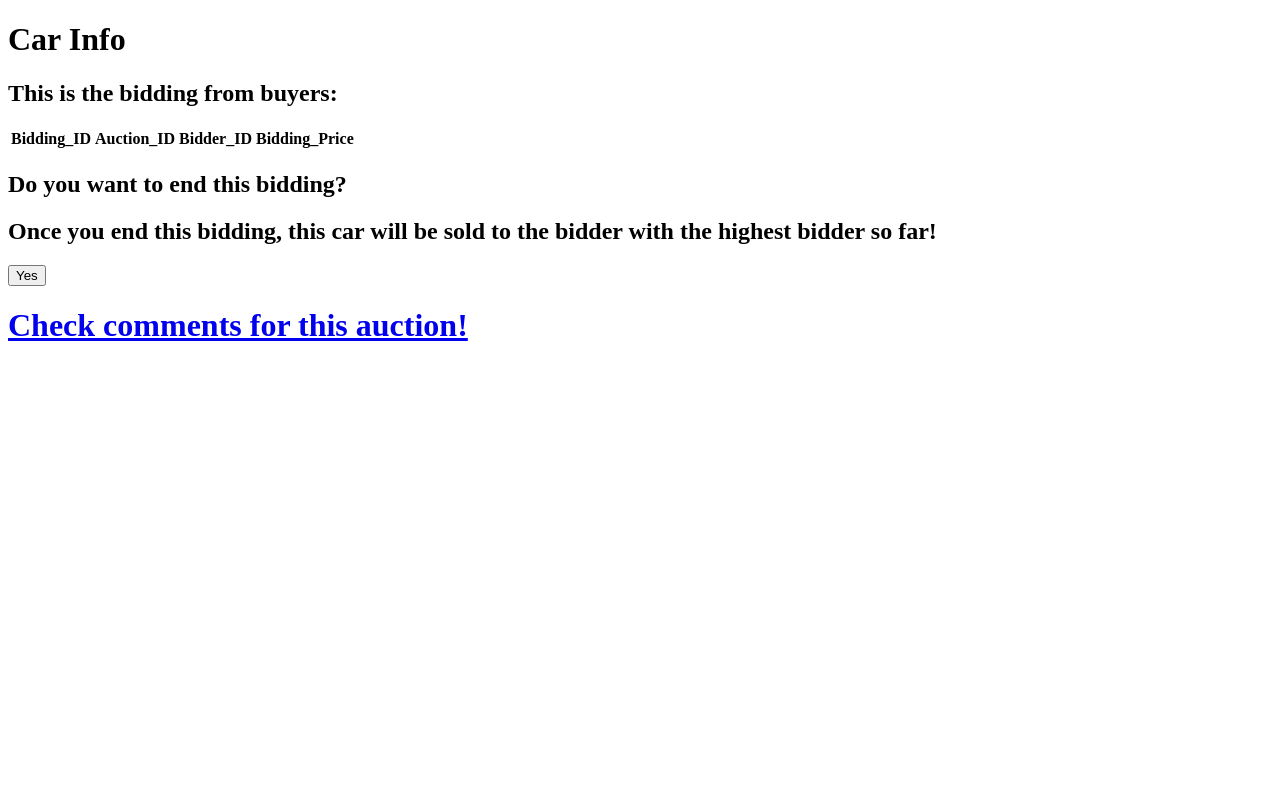
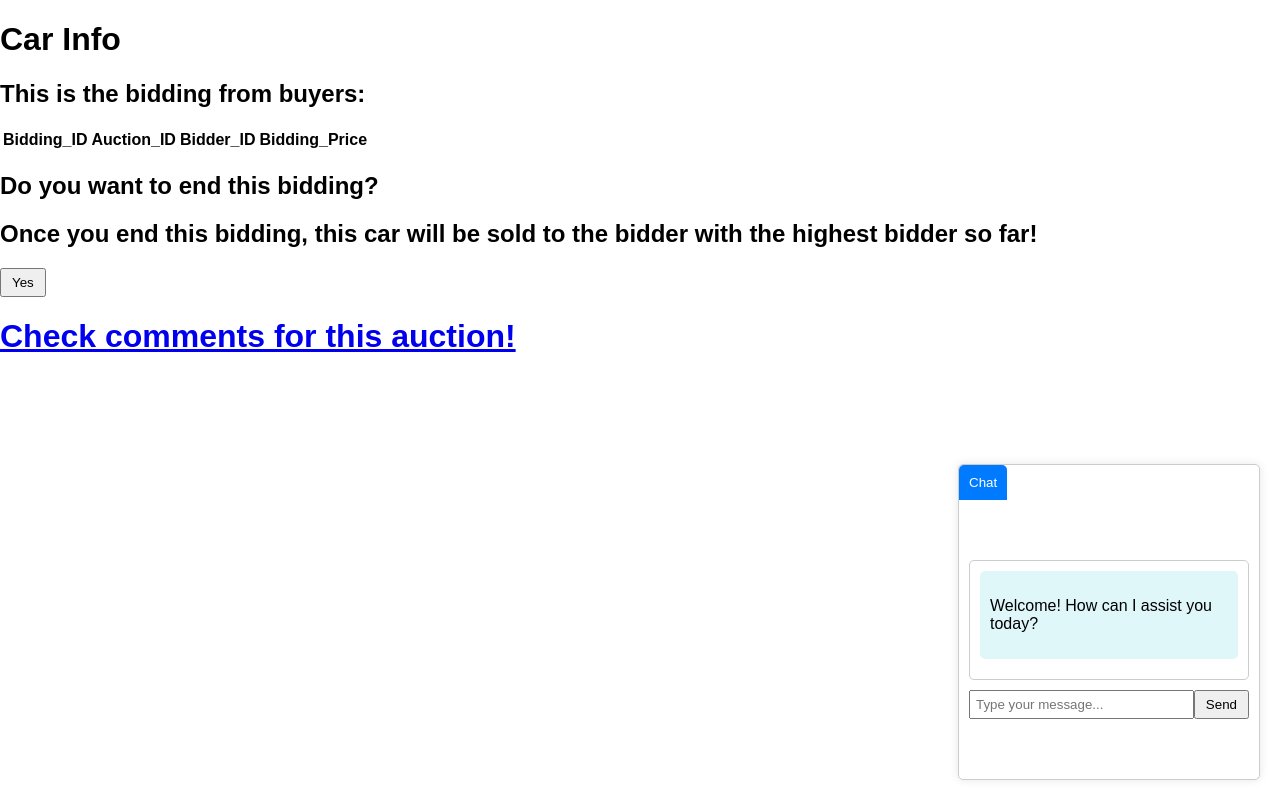
Before and after one commit to ChaiTowKway/CS5200_Bidding, a Django app: page /detailSeller/ in a window 1280 px wide. Run offline with Django 4.2, Linux system fonts and the light colour scheme; data that the repository does not hold is empty.

Commit message:
add chatbot to other pages

```diff
--- a/templates/base.html
+++ b/templates/base.html
@@ -36,3 +36,4 @@
     <!-- You can add more JavaScript files or inline scripts as needed -->
   </body>
 </html>
+{% include './chatbot/chat.html' %}
--- a/templates/comment.html
+++ b/templates/comment.html
@@ -39,3 +39,4 @@
     <button class="btn">Post a Reply</button>
 
 </form>
+{% include './chatbot/chat.html' %}
--- a/templates/detail.html
+++ b/templates/detail.html
@@ -57,6 +57,6 @@
 
     {% endfor %} -->
 
-
+    {% include './chatbot/chat.html' %}
 </body>
 </html>
--- a/templates/detailSeller.html
+++ b/templates/detailSeller.html
@@ -70,6 +70,6 @@
     <h1><a href="/comments">Check comments for this auction!</a></h1>
 
 
-
+    {% include './chatbot/chat.html' %}
 </body>
 </html>
--- a/usedCarBidding/views.py
+++ b/usedCarBidding/views.py
@@ -140,7 +140,7 @@ def respond(request):
         # Extract the assistant's reply from the OpenAI API response
         assistant_message = response.choices[0].message.content
         print(assistant_message)
-        query_result = connect_db(assistant_message)
+        query_result = connect_db(assistant_message, request)
         query_result = str(query_result)
         print(query_result)
         query_result_rephase = client.chat.completions.create(
@@ -161,13 +161,18 @@ def respond(request):
     return JsonResponse({})
 
 
-def connect_db(query):
+def connect_db(query, request):
     cursor = connection.cursor()
     try:
         cursor.execute(query)
         response = cursor.fetchall()
         if "UPDATE" in query:
             return "Update successfully"
+        elif "DELETE" in query:
+            if request.user.isadmin:
+                return "Successfully removed"
+            else:
+                return "Sorry, only admin can perform the delete action."
         else:
             columns1 = [col[0] for col in cursor.description]
             results1 = [dict(zip(columns1, row)) for row in response]
```
Also changed, not shown: templates/index.html (+5 -5 lines).
